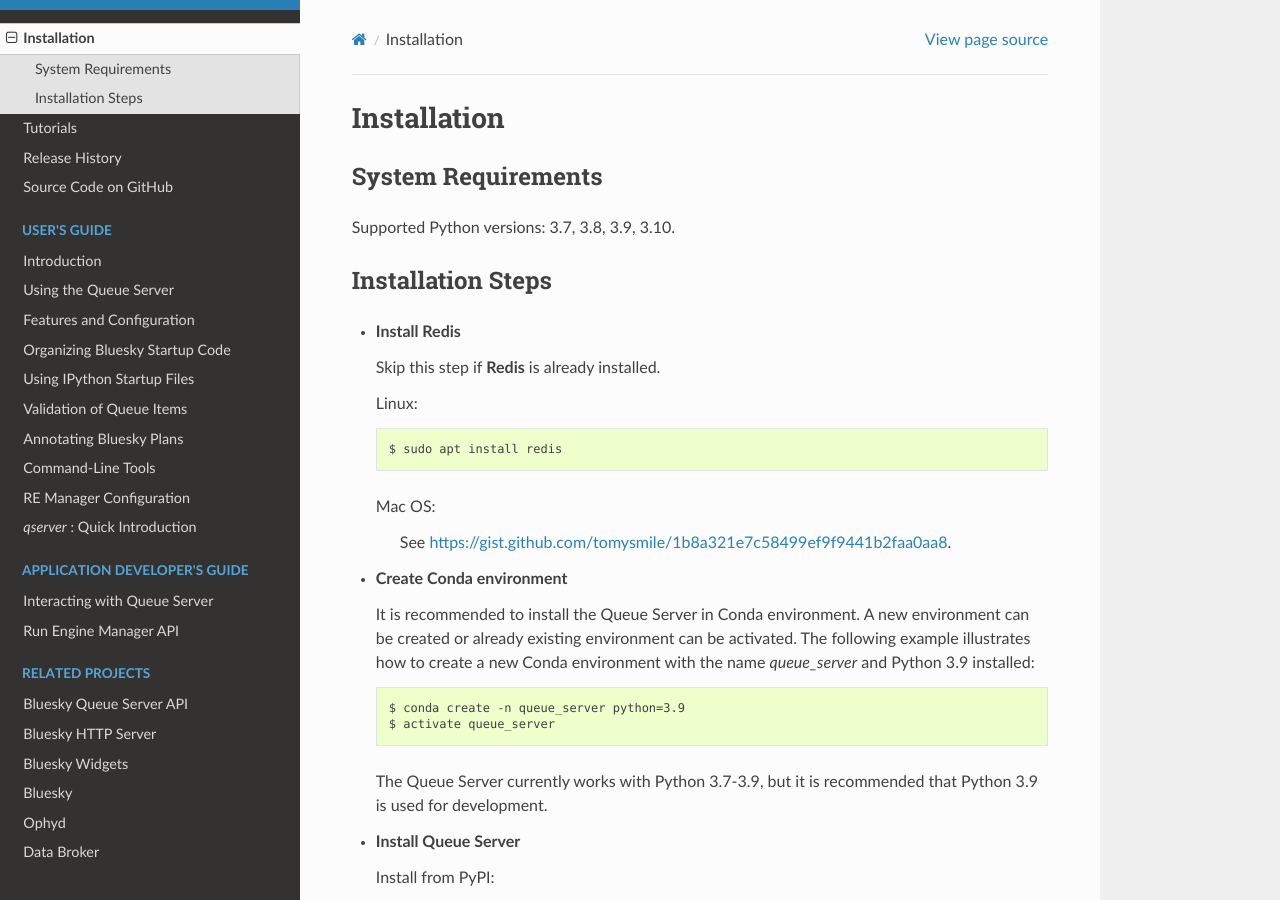
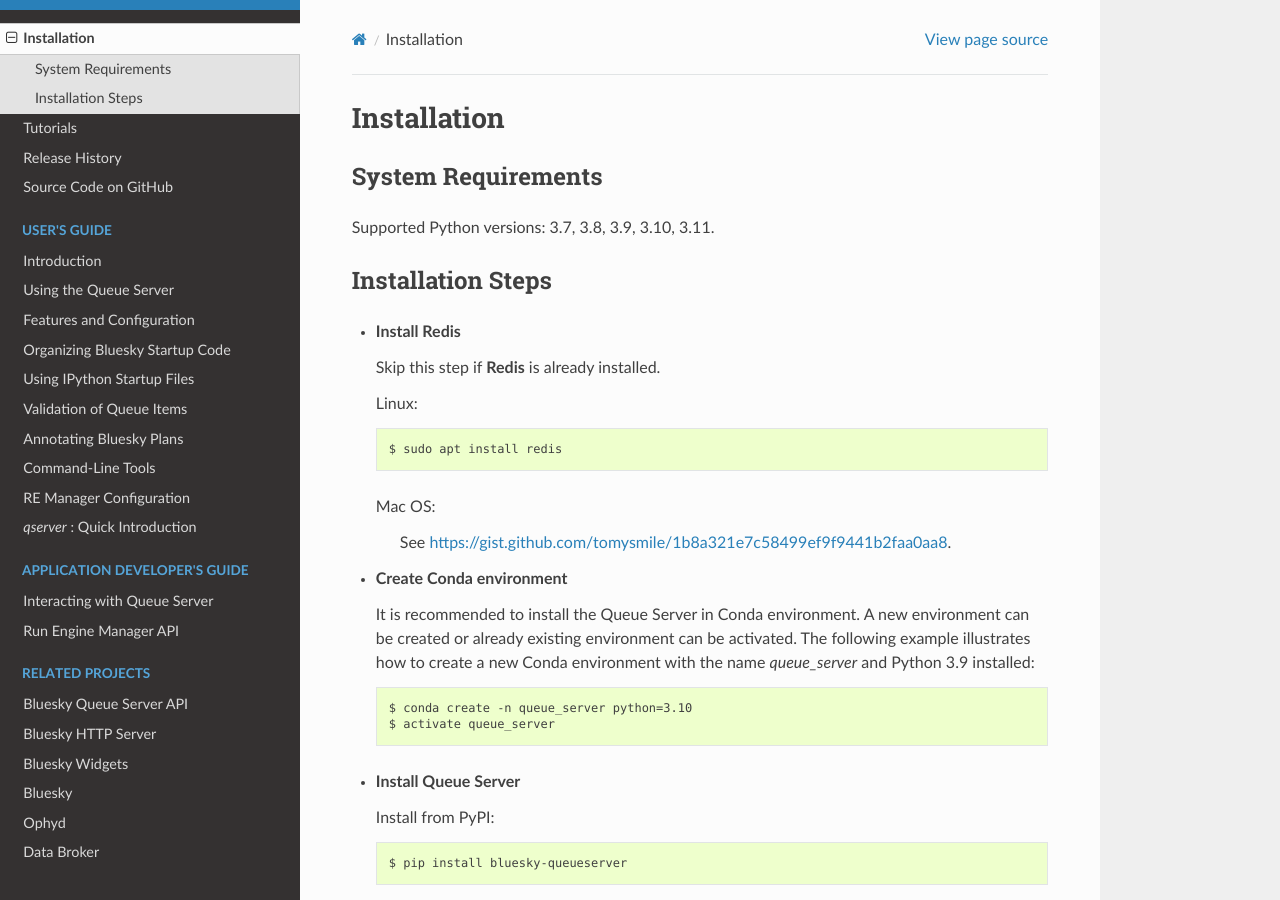
Before and after one commit to bluesky/bluesky-queueserver, a Sphinx documentation site: the page built from docs/source/installation.rst, in a window 1280 px wide and 900 px high. Built offline with Sphinx 7.4.7 and the Read the Docs theme 2.0.0, drawn with Linux system fonts in a browser that asks for light colours.

Commit message:
DOC: update installation instructions

```diff
--- a/docs/source/installation.rst
+++ b/docs/source/installation.rst
@@ -5,7 +5,7 @@
 System Requirements
 -------------------
 
-Supported Python versions: 3.7, 3.8, 3.9, 3.10.
+Supported Python versions: 3.7, 3.8, 3.9, 3.10, 3.11.
 
 Installation Steps
 ------------------
@@ -28,11 +28,9 @@
   or already existing environment can be activated. The following example illustrates how to create
   a new Conda environment with the name *queue_server* and Python 3.9 installed::
 
-    $ conda create -n queue_server python=3.9
+    $ conda create -n queue_server python=3.10
     $ activate queue_server
 
-  The Queue Server currently works with Python 3.7-3.9, but it is recommended that Python 3.9 is used
-  for development.
 
 * **Install Queue Server**
 
```
